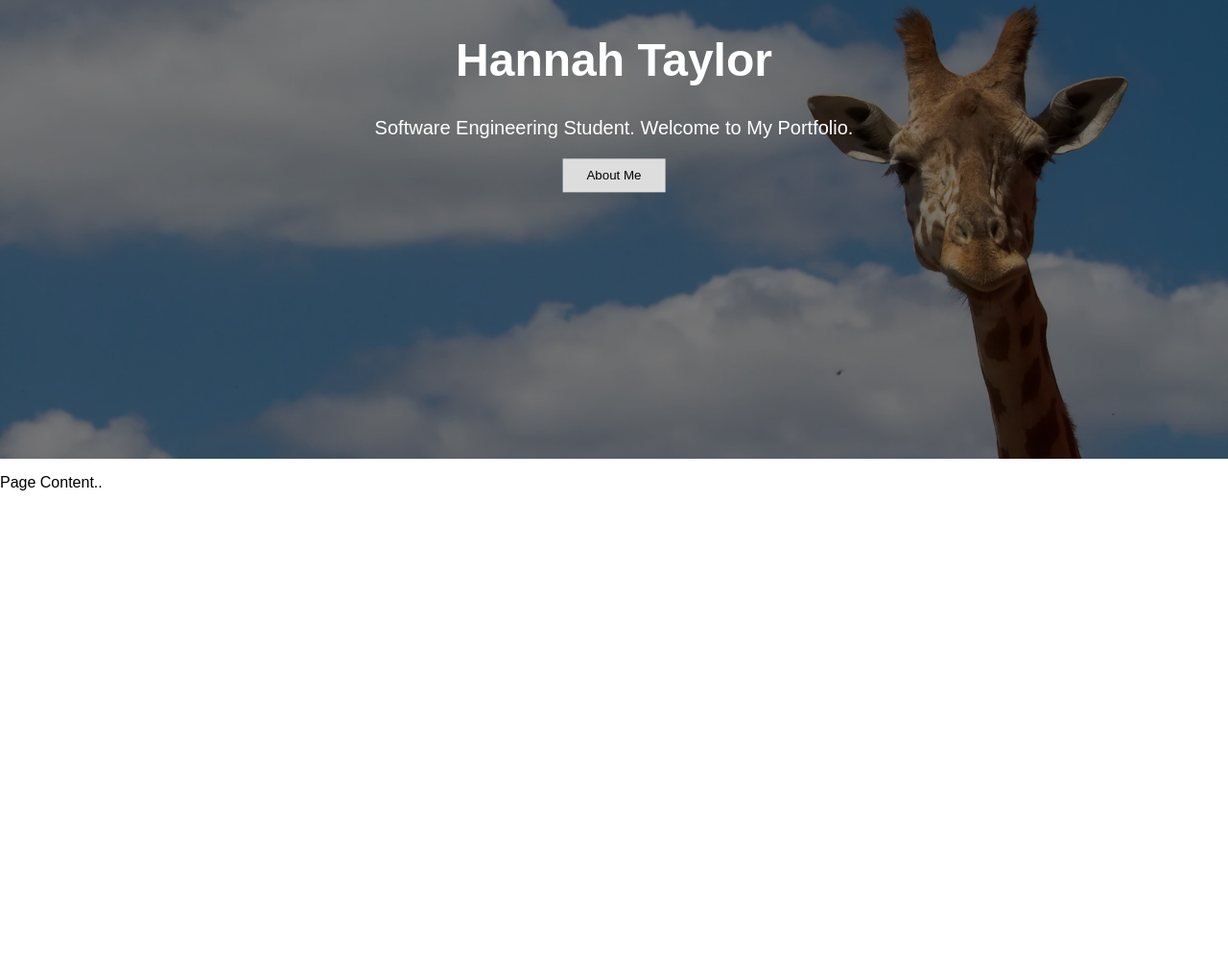
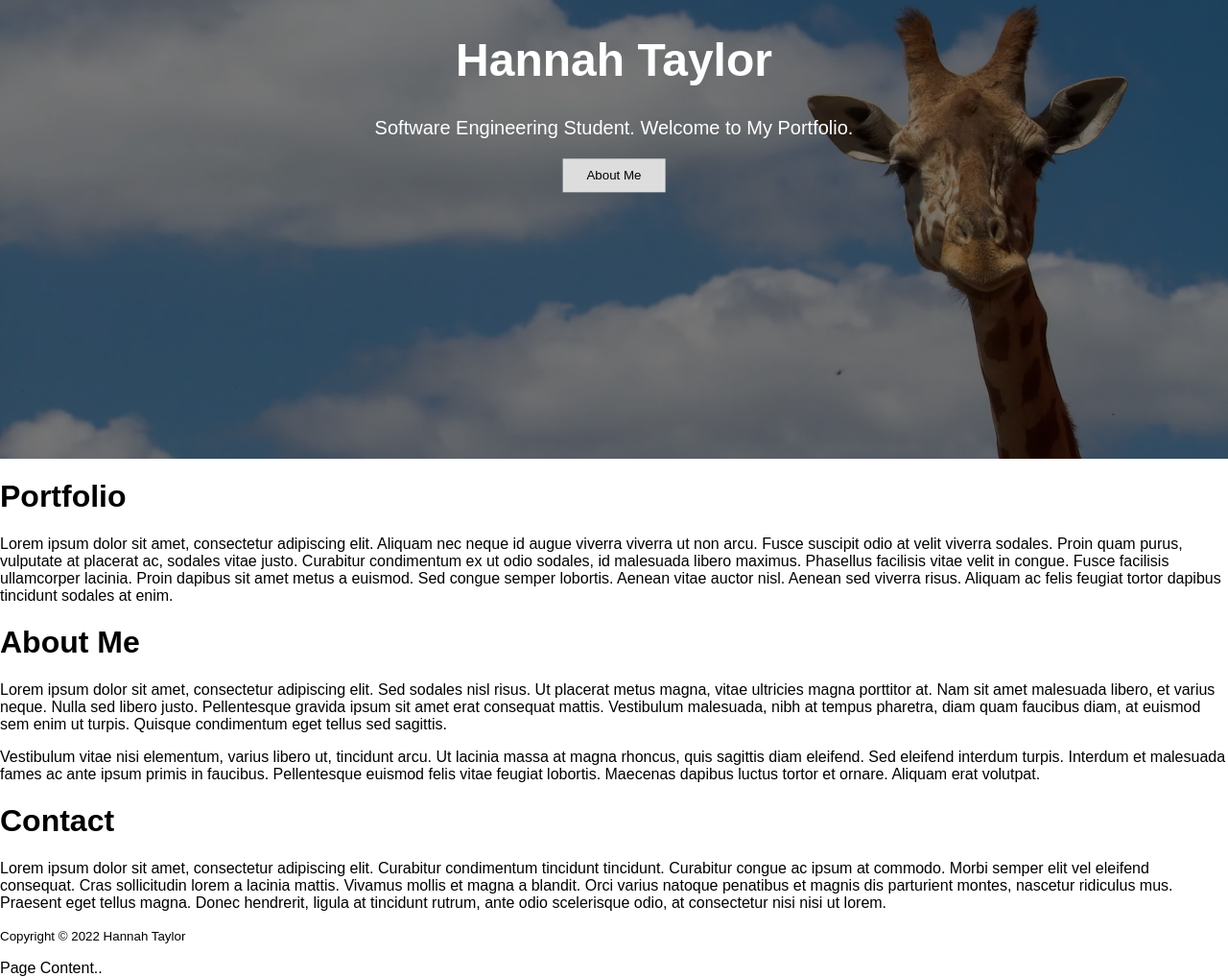
Before and after one commit to htaylo54/htaylo54.github.io, a plain HTML site: page index.html in a window 1280 px wide. Shown: the part 322-1340 px from the top of the page at 96% size. Before the commit the page ends 834 px from the top, so only its background shows below. Drawn offline with Linux system fonts and the light colour scheme.

Commit message:
Update index.html

```diff
--- a/index.html
+++ b/index.html
@@ -88,6 +88,23 @@ body, html {
   </div>
 </div>
 
+<div class="portfolio-section" id="portfolio">
+        <h1>Portfolio</h1>
+        <p>Lorem ipsum dolor sit amet, consectetur adipiscing elit. Aliquam nec neque id augue viverra viverra ut non arcu. Fusce suscipit odio at velit viverra sodales. Proin quam purus, vulputate at placerat ac, sodales vitae justo. Curabitur condimentum ex ut odio sodales, id malesuada libero maximus. Phasellus facilisis vitae velit in congue. Fusce facilisis ullamcorper lacinia. Proin dapibus sit amet metus a euismod. Sed congue semper lobortis. Aenean vitae auctor nisl. Aenean sed viverra risus. Aliquam ac felis feugiat tortor dapibus tincidunt sodales at enim.</p>
+</div>
+    <div class="about-section" id="about">
+        <h1>About Me</h1>
+        <p>Lorem ipsum dolor sit amet, consectetur adipiscing elit. Sed sodales nisl risus. Ut placerat metus magna, vitae ultricies magna porttitor at. Nam sit amet malesuada libero, et varius neque. Nulla sed libero justo. Pellentesque gravida ipsum sit amet erat consequat mattis. Vestibulum malesuada, nibh at tempus pharetra, diam quam faucibus diam, at euismod sem enim ut turpis. Quisque condimentum eget tellus sed sagittis.</p>
+        <p>Vestibulum vitae nisi elementum, varius libero ut, tincidunt arcu. Ut lacinia massa at magna rhoncus, quis sagittis diam eleifend. Sed eleifend interdum turpis. Interdum et malesuada fames ac ante ipsum primis in faucibus. Pellentesque euismod felis vitae feugiat lobortis. Maecenas dapibus luctus tortor et ornare. Aliquam erat volutpat.</p>
+</div>
+    <div class="contact-section" id="contact">
+        <h1>Contact</h1>
+        <p>Lorem ipsum dolor sit amet, consectetur adipiscing elit. Curabitur condimentum tincidunt tincidunt. Curabitur congue ac ipsum at commodo. Morbi semper elit vel eleifend consequat. Cras sollicitudin lorem a lacinia mattis. Vivamus mollis et magna a blandit. Orci varius natoque penatibus et magnis dis parturient montes, nascetur ridiculus mus. Praesent eget tellus magna. Donec hendrerit, ligula at tincidunt rutrum, ante odio scelerisque odio, at consectetur nisi nisi ut lorem.</p>
+</div>
+    <div class="footer">
+        <small>Copyright &copy; 2022 Hannah Taylor</small>
+</div>
+
 <p>Page Content..</p>
 
 </body>
```
